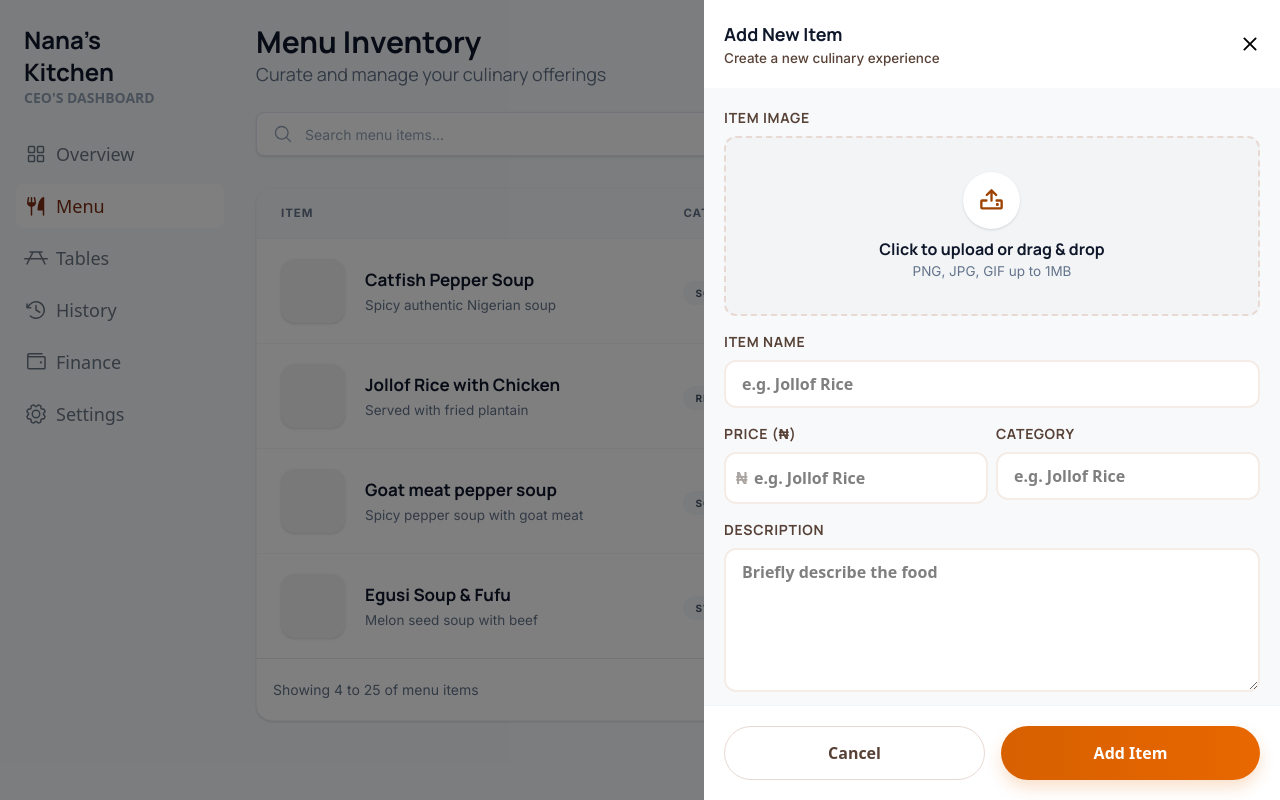
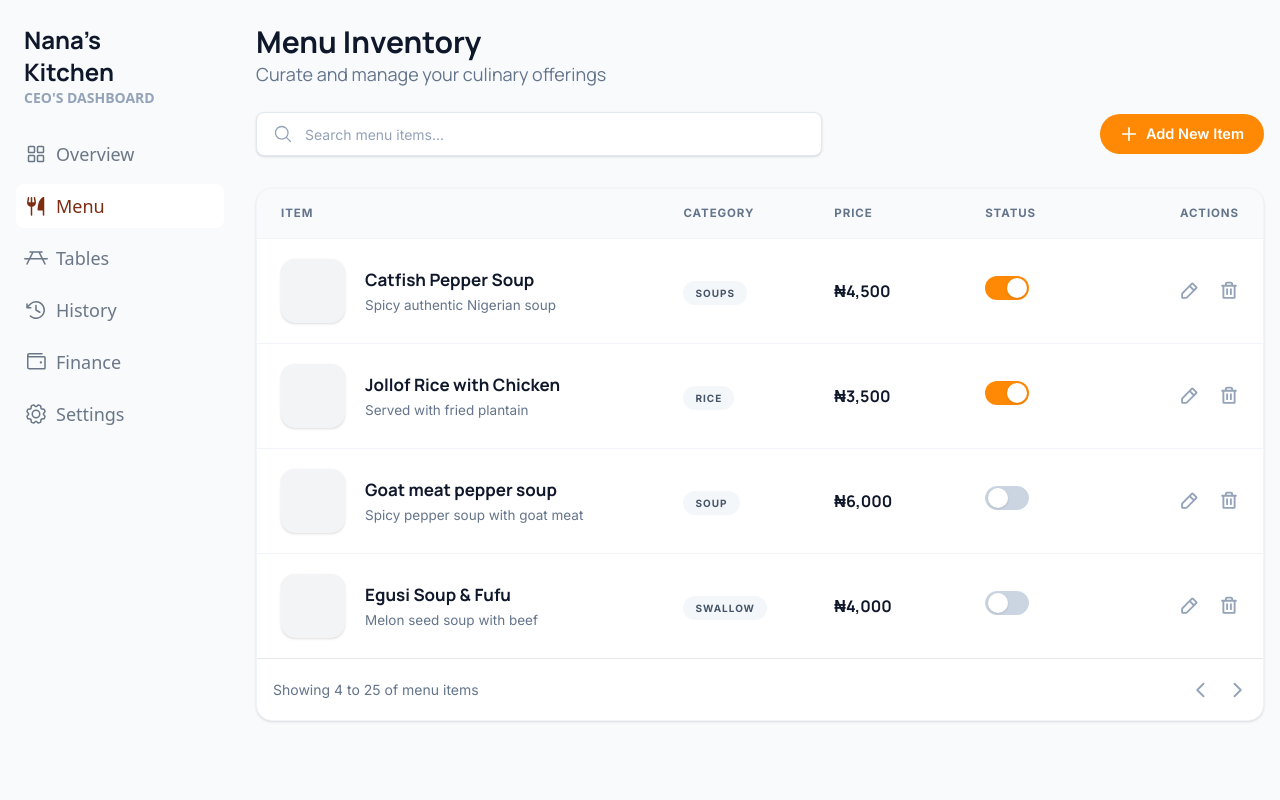
Before and after one commit to munachi821/Table-tap, a Next.js app: page /admin/menu in a window 1280 px wide. Built offline with nearby package versions, Linux system fonts and the light colour scheme.

Commit message:
done with teh menu UI

```diff
--- a/app/admin/menu/page.tsx
+++ b/app/admin/menu/page.tsx
@@ -9,8 +9,10 @@ import {
   XIcon,
   UploadIcon,
 } from "@phosphor-icons/react";
+import { useState } from "react";
 
 const Page = () => {
+  const [isModalOpen, setIsModalOpen] = useState(false);
   return (
     <div className="p-4 py-6 relative">
       <nav className="font-manrope">
@@ -30,7 +32,10 @@ const Page = () => {
           />
         </div>
 
-        <button className="rounded-full px-5 h-10 text-[14.5px] font-bold bg-[#A4551F] hover:bg-[#8F4818] transition-colors text-white flex items-center gap-2 font-inter">
+        <button
+          className="rounded-full px-5 h-10 text-[14.5px] font-semibold bg-orange-400 hover:bg-orange-500 transition-colors text-white flex items-center gap-2 font-inter"
+          onClick={() => setIsModalOpen(true)}
+        >
           <PlusIcon size={18} weight="bold" color="#ffffff" />
           Add New Item
         </button>
@@ -73,7 +78,7 @@ const Page = () => {
                 </p>
               </td>
               <td className="py-5 px-6">
-                <div className="inline-flex w-11 h-6 bg-[#A4551F] rounded-full p-0.5 cursor-pointer relative items-center">
+                <div className="inline-flex w-11 h-6 bg-orange-400 rounded-full p-0.5 cursor-pointer relative items-center">
                   <div className="size-5 bg-white rounded-full shadow-sm absolute right-0.5 transition-all"></div>
                 </div>
               </td>
@@ -118,7 +123,7 @@ const Page = () => {
                 </p>
               </td>
               <td className="py-5 px-6">
-                <div className="inline-flex w-11 h-6 bg-[#A4551F] rounded-full p-0.5 cursor-pointer relative items-center">
+                <div className="inline-flex w-11 h-6 bg-orange-400 rounded-full p-0.5 cursor-pointer relative items-center">
                   <div className="size-5 bg-white rounded-full shadow-sm absolute right-0.5 transition-all"></div>
                 </div>
               </td>
@@ -246,8 +251,14 @@ const Page = () => {
         </div>
       </div>
 
-      <div className="fixed top-0 bottom-0 right-0 left-0 bg-black/50">
-        <div className="bg-[#F7F9FB] max-w-xl w-full h-full float-right flex flex-col">
+      <div
+        className={`fixed top-0 bottom-0 right-0 left-0 bg-black/50 backdrop-blur-xs ${isModalOpen ? "block" : "hidden"}`}
+        onClick={() => setIsModalOpen(false)}
+      >
+        <div
+          className="bg-[#F7F9FB] max-w-xl w-full h-full float-right flex flex-col"
+          onClick={(e) => e.stopPropagation()}
+        >
           <header className="flex items-center justify-between bg-white p-5 shrink-0 relative z-10">
             <div>
               <h3 className="font-bold text-lg text-[#0F172A] font-manrope">
@@ -258,7 +269,10 @@ const Page = () => {
               </p>
             </div>
 
-            <button>
+            <button
+              onClick={() => setIsModalOpen(false)}
+              className="cursor-pointer p-2 rounded-full hover:shadow-xs hover:bg-gray-100 transition-colors text-gray-500 hover:text-gray-700"
+            >
               <XIcon size={20} weight="bold" />
             </button>
           </header>
@@ -374,14 +388,14 @@ const Page = () => {
             <div className="flex gap-4">
               <button
                 type="button"
-                className="flex-1 py-3.5 rounded-full border border-[#E8D9D3] text-[#584237] font-bold hover:bg-gray-50 transition-colors"
+                className="flex-1 py-3 rounded-full border border-[#E8D9D3] text-[#584237] font-semibold hover:bg-gray-50 transition-colors"
               >
                 Cancel
               </button>
               <button
                 type="submit"
                 form="add-item-form"
-                className="flex-1 py-3.5 rounded-full bg-linear-to-r from-[#D76000] to-[#E86700] text-white font-bold shadow-[0_8px_16px_rgba(232,103,0,0.2)] hover:opacity-90 transition-opacity"
+                className="flex-1 py-3 rounded-full bg-linear-to-r from-[#D76000] to-[#E86700] text-white font-semibold shadow-[0_8px_16px_rgba(232,103,0,0.2)] hover:opacity-90 transition-opacity"
               >
                 Add Item
               </button>
```
